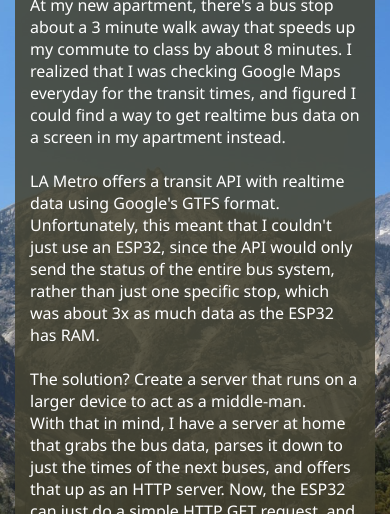
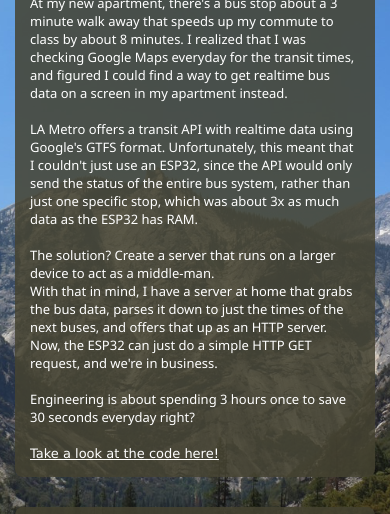
Before and after one commit to TJ178/timjacques.me, a plain HTML site: page pages/projects.html in a window 390 px wide. Shown: the part 213-727 px from the top of the page. Drawn offline with Linux system fonts and the light colour scheme.

```diff
--- a/pages/css/style.css
+++ b/pages/css/style.css
@@ -194,7 +194,7 @@
         font-size:x-large;
     }
     p{
-        font-size:medium;
+        font-size:small;
     }
 
     .desktop-pdf {
```
Also changed, not shown: pages/projects.html (+4 -3 lines).
